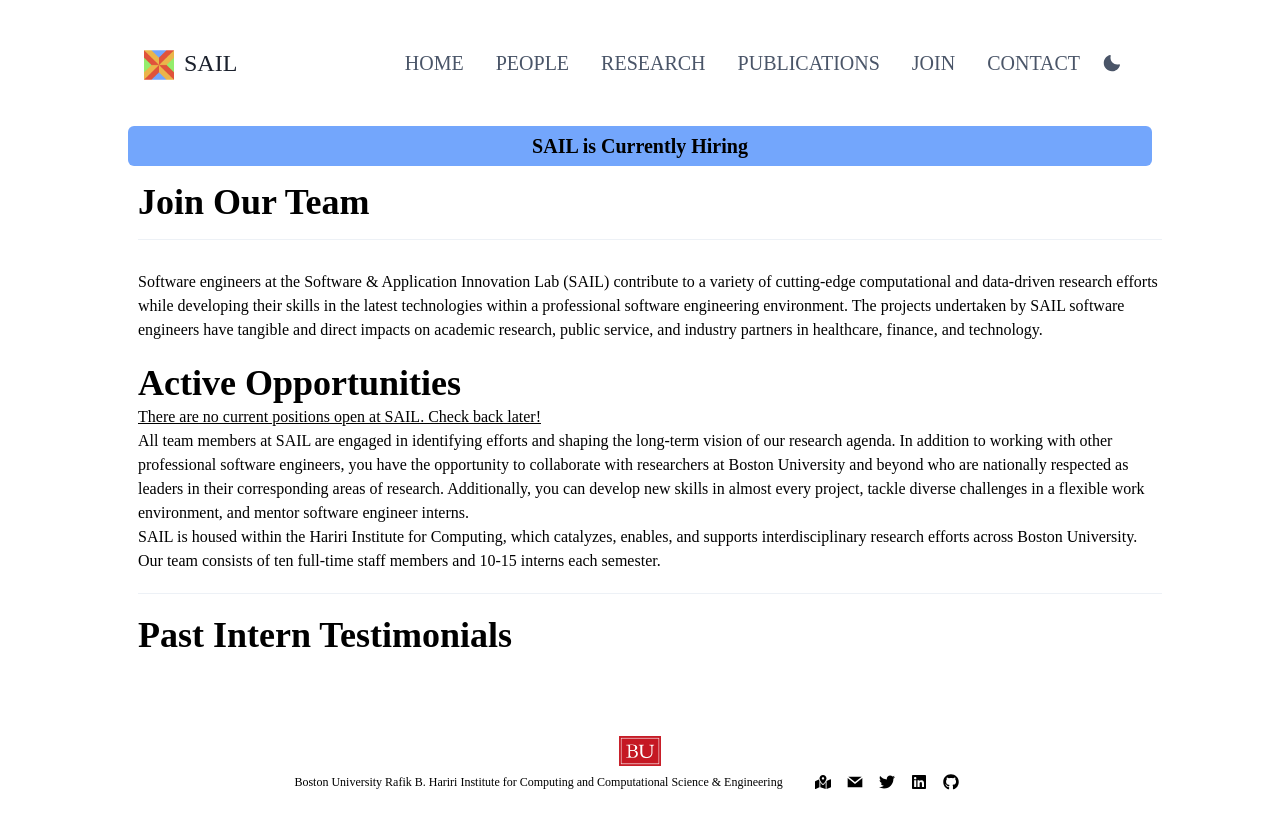
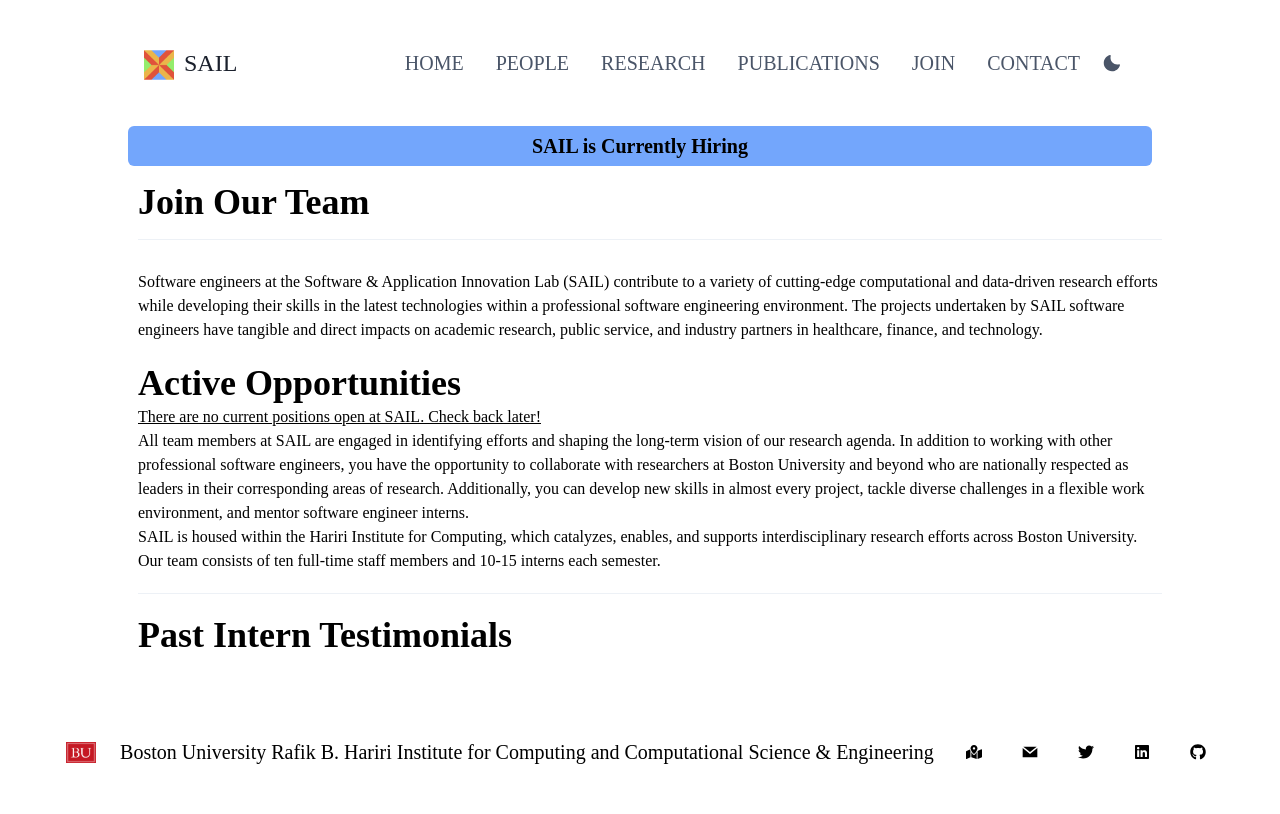
Before and after one commit to hicsail/hicsail.github.io, a React app: page /join in a window 1280 px wide. Built offline with nearby package versions, Linux system fonts and the light colour scheme; a web font is replaced by a local one.

Commit message:
Remove unnecessary colormode styling

```diff
--- a/src/components/Footer.tsx
+++ b/src/components/Footer.tsx
@@ -74,17 +74,20 @@ export default function Footer() {
         align="center"
         width="100%"
       >
-        <Stack direction={'row'} spacing={6} align="center" wrap="wrap">
-          <Flex justifyContent="center" boxSize="30px" width="100%">
+        <Stack direction={'row'} spacing={6} align="center">
+          <Box
+            display="flex"
+            flexDirection="column"
+            justifyContent="center"
+            boxSize="30px"
+          >
             <Image src="../../../img/bu-logo.png" />
-          </Flex>
-
-          <Text fontSize={['0.5rem', '0.75rem']}>
+          </Box>
+          <Text fontSize="20px">
             Boston University Rafik B. Hariri Institute for Computing and
             Computational Science & Engineering
           </Text>
 
-          <Box>
           <SocialButton
             label={'location'}
             href={'https://maps.bu.edu/?id=647#!ct/'}
@@ -94,10 +97,7 @@ export default function Footer() {
           <SocialButton label={'Mail'} href={'mailto:hicsail@bu.edu'}>
             <GrMail />
           </SocialButton>
-            <SocialButton
-              label={'Twitter'}
-              href={'https://twitter.com/hicsail'}
-            >
+          <SocialButton label={'Twitter'} href={'https://twitter.com/hicsail'}>
             <FaTwitter />
           </SocialButton>
           <SocialButton
@@ -109,7 +109,6 @@ export default function Footer() {
           <SocialButton label={'Github'} href={'https://github.com/hicsail'}>
             <FaGithub />
           </SocialButton>
-          </Box>
         </Stack>
       </Box>
     </Box>
```
Lines whose indentation alone changed are shown as unchanged.
